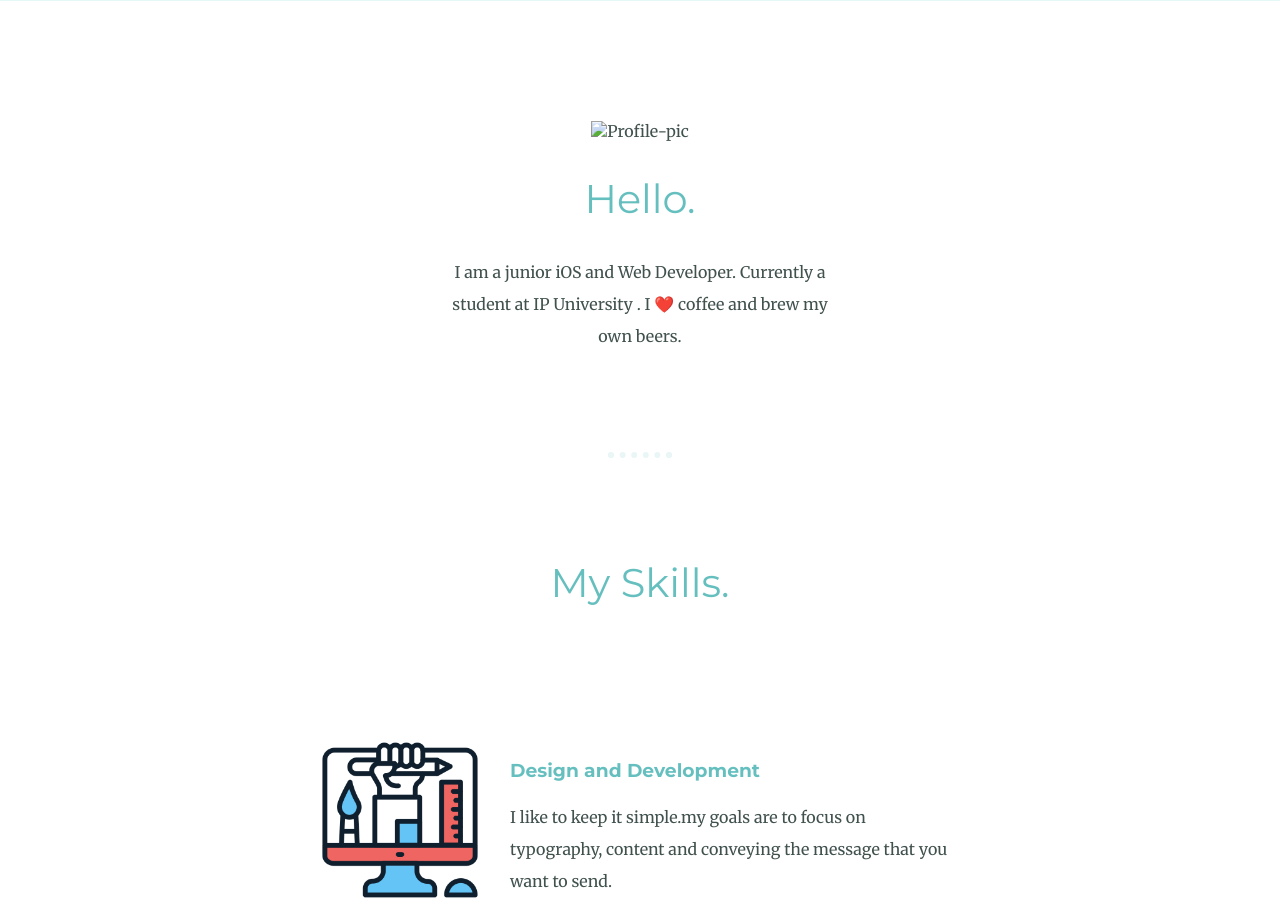
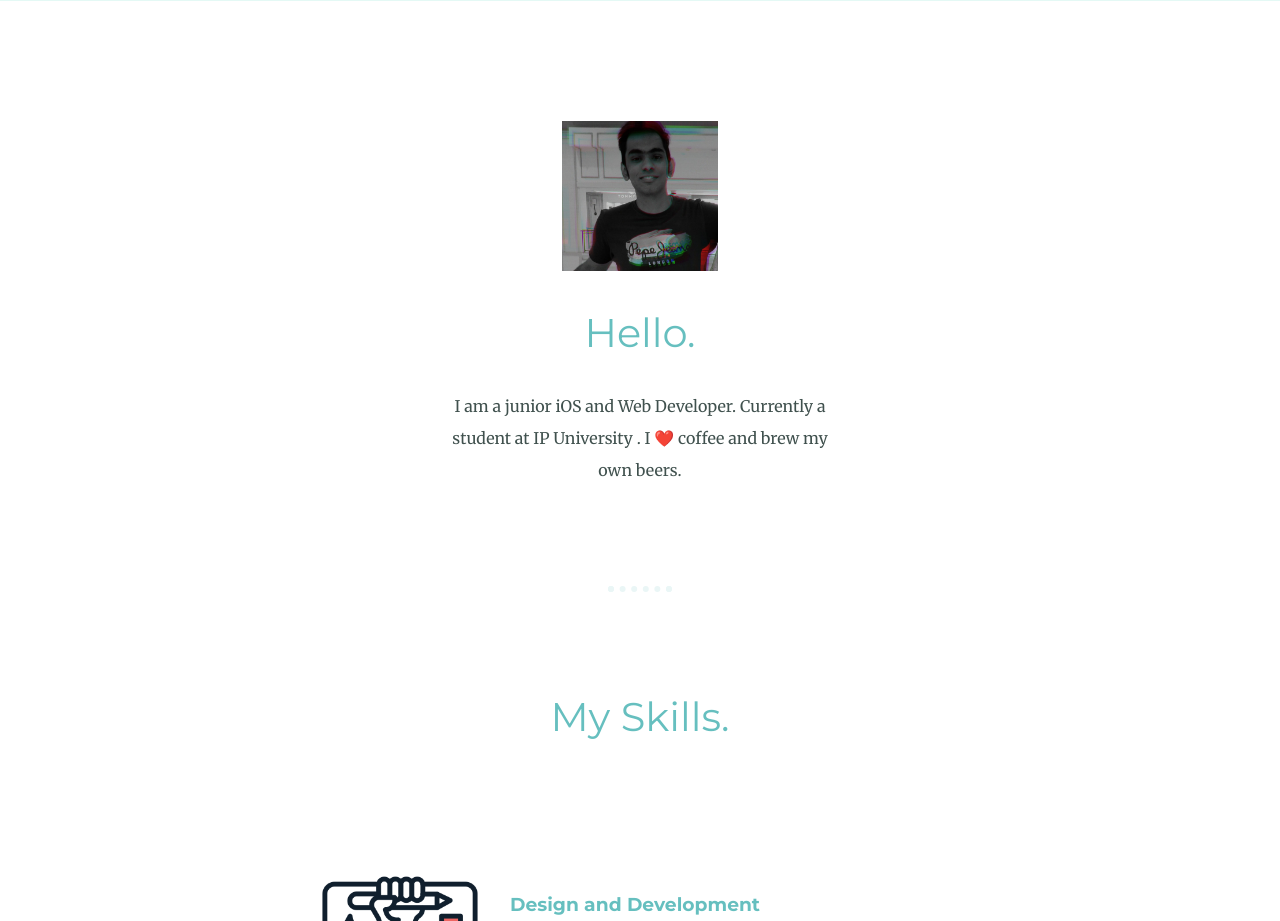
Before and after one commit to just-being-aryan/CSS-Personal-Site, a plain HTML site: page index.html in a window 1280 px wide. Shown: the part 883-1804 px from the top of the page. Drawn offline with Linux system fonts and the light colour scheme.

Commit message:
Update index.html

```diff
--- a/index.html
+++ b/index.html
@@ -29,7 +29,7 @@
     <br />
     <div class="middle-container">
       <div class="profile">
-        <img class = "display" src="images/ARYAN.png" alt="Profile-pic">
+        <img class = "display" src="images/Me.jpg" alt="Profile-pic">
         <h2>Hello.</h2>
         <p class = "intro">
           I am a junior iOS and Web Developer. Currently a student
```
